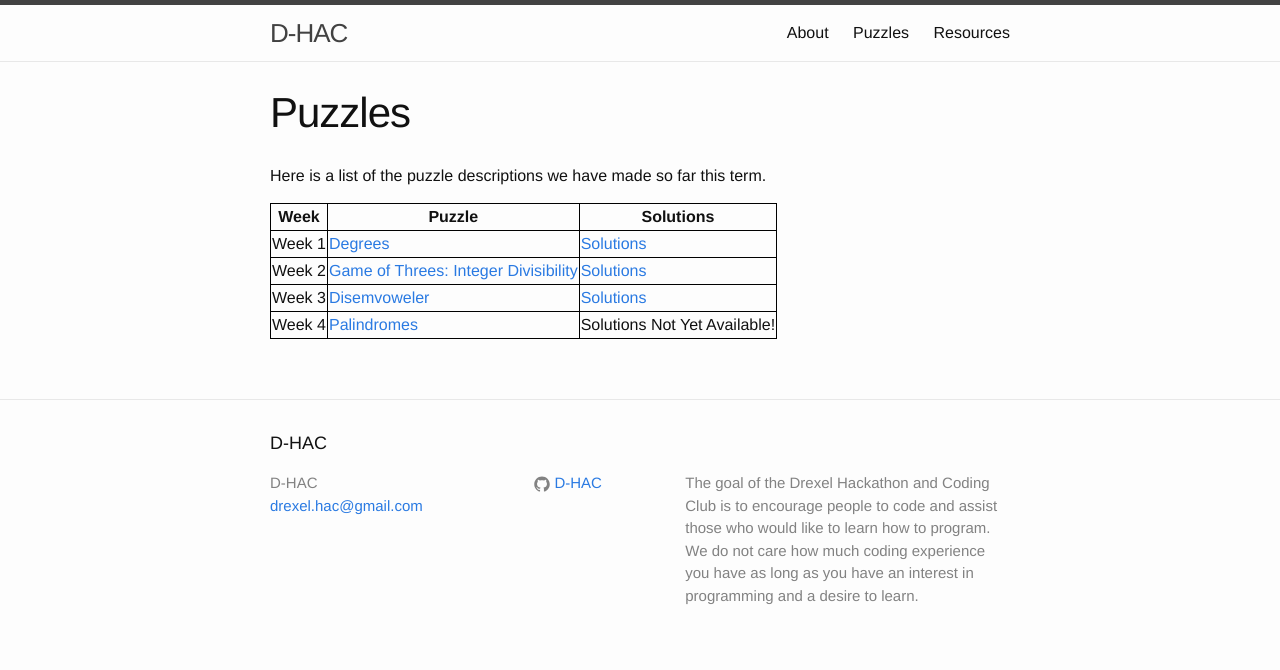
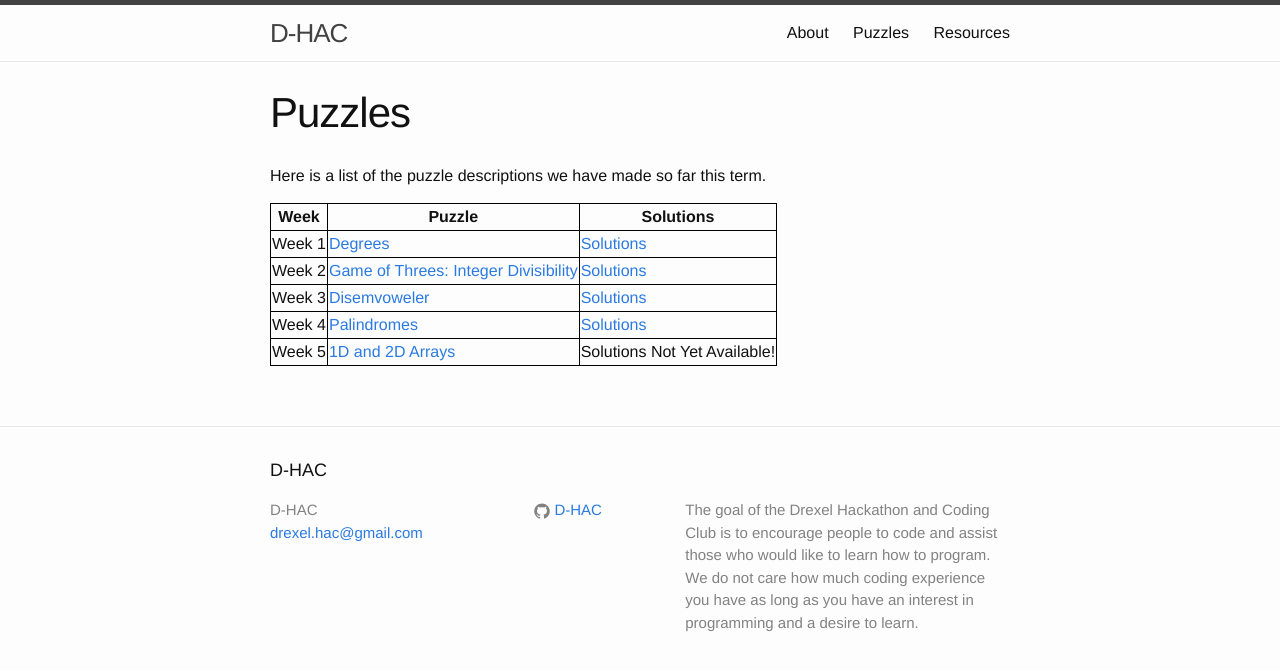
Before and after one commit to D-HAC/D-HAC.github.io, a Jekyll site: the page built from puzzles.md, in a window 1280 px wide. Shown: the top 670 px of the page. Built offline with Jekyll 4.4.1, drawn with Linux system fonts in a browser that asks for light colours.

Commit message:
Prepare for week 5
Un-hid the 1D/2D array puzzle for this week.

```diff
--- a/_puzzles/arrays_1d_2d.md
+++ b/_puzzles/arrays_1d_2d.md
@@ -2,7 +2,8 @@
 layout: page
 title: 1D and 2D Arrays
 permalink: /puzzle/arrays_1d_2d
-hide: true
+hide: false
+week: 5
 ---
 
 1D Arrays are very common in programming. Often one needs a list of items
```
Also changed, not shown: _puzzles/palindrome.md (+1 -0 lines).
